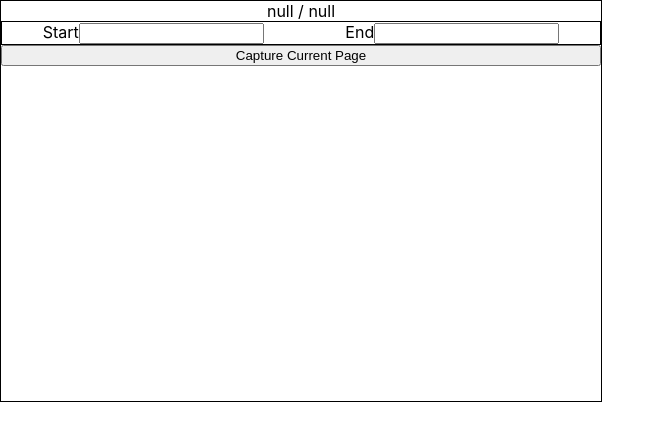
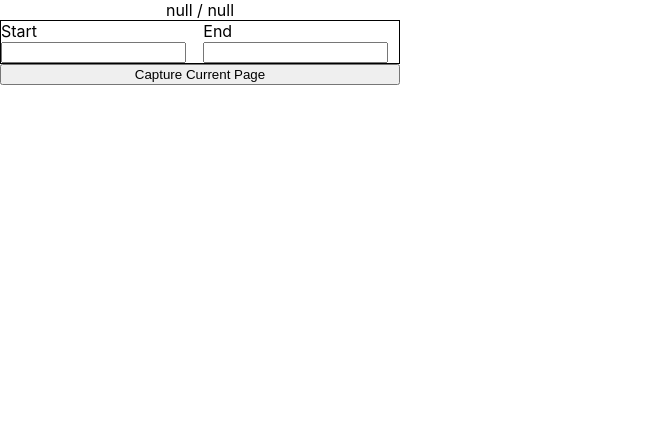
Before and after one commit to pjb6510/ebook-scanner, a React (Create React App) app: page / in a window 1280 px wide. Shown: the top 440 px of the page, without its empty margins (0-665 px from the left). Built offline with nearby package versions, Linux system fonts and the light colour scheme.

Commit message:
update: Change popup size

```diff
--- a/src/popupScripts/components/App.tsx
+++ b/src/popupScripts/components/App.tsx
@@ -12,7 +12,8 @@ const MainAppContainer = styled.div`
   flex-flow: column;
   width: 100%;
   height: 100%;
-  ${process.env.NODE_ENV === 'development' ? 'border: 1px solid black;' : ''}
+  padding: 20px
+    ${process.env.NODE_ENV === 'development' ? 'border: 1px solid black;' : ''};
 `;
 
 function App() {
--- a/src/popupScripts/components/GlobalStyle.tsx
+++ b/src/popupScripts/components/GlobalStyle.tsx
@@ -9,8 +9,8 @@ export const GlobalStyle = createGlobalStyle`
   -webkit-font-smoothing: antialiased;
   -moz-osx-font-smoothing: grayscale;
 
-  width: 600px;
-  height: 400px;
+  width: 400px;
+  height: 500px;
 }
 
 #root {
```
